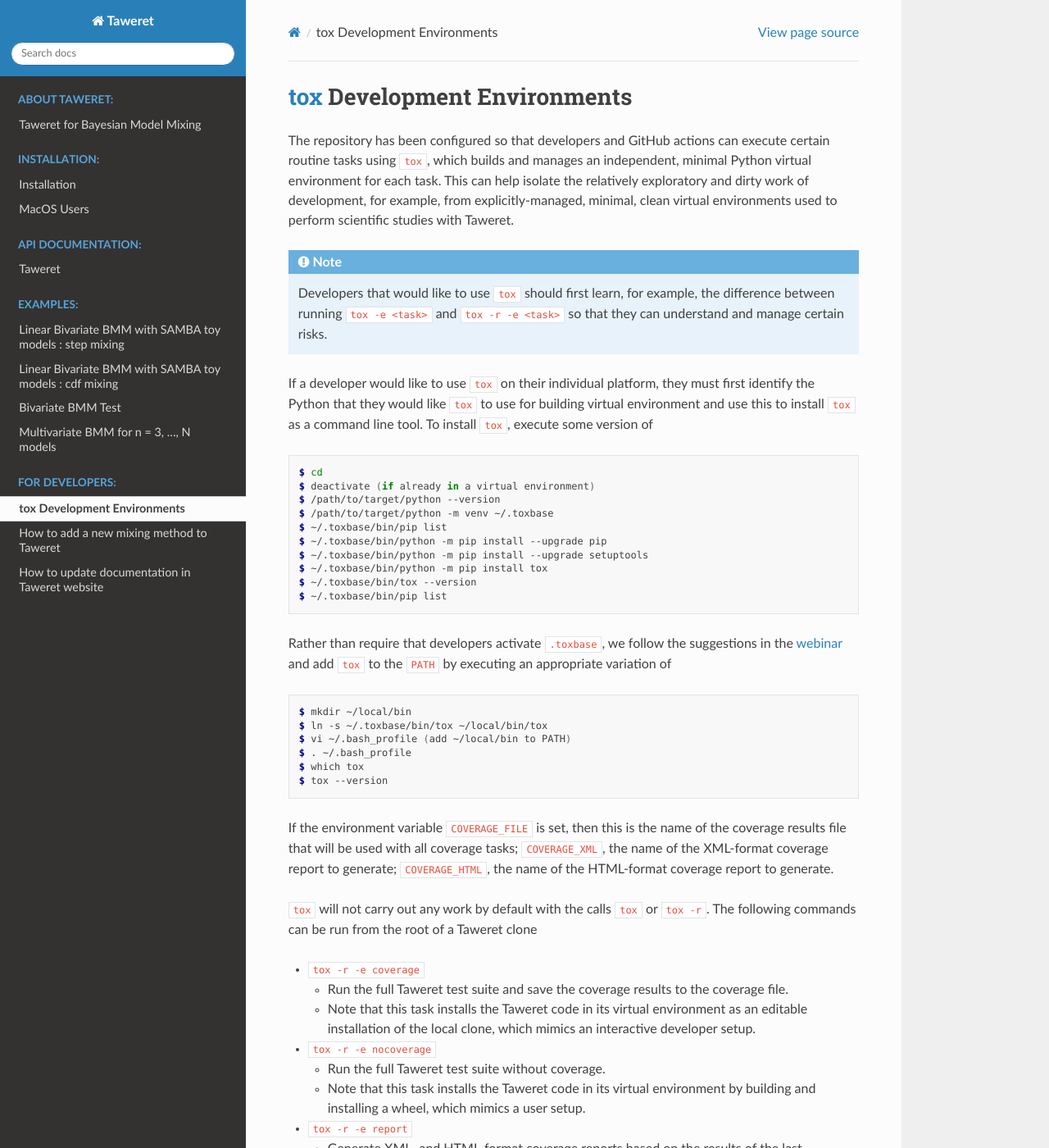
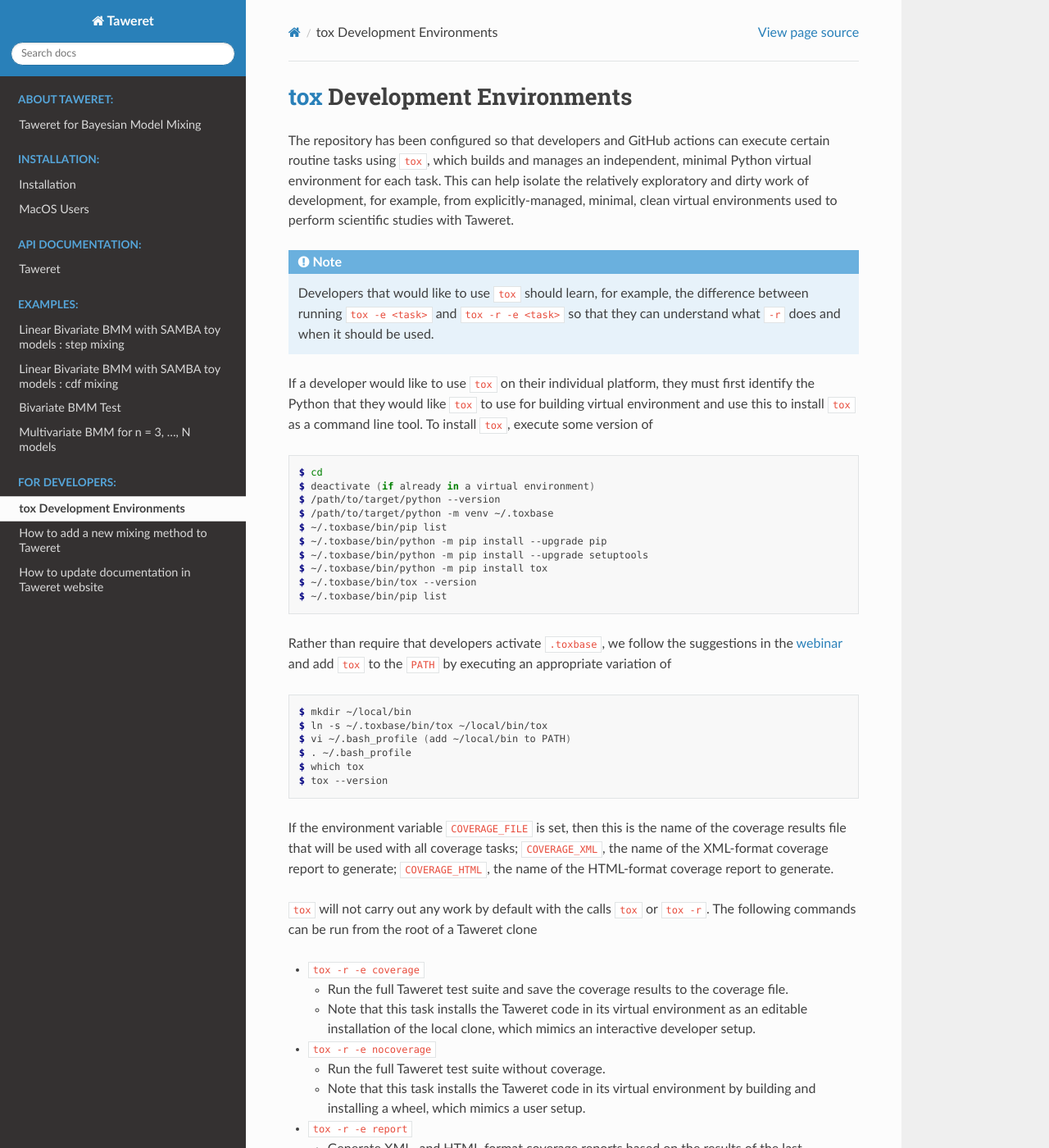
Before and after one commit to bandframework/Taweret, a Sphinx documentation site: the page built from docs/source/tox_environments.rst, in a window 1280 px wide and 1400 px high. Shown: the whole window at 82% size. Built offline with Sphinx 7.4.7 and the Read the Docs theme 2.0.0, drawn with Linux system fonts in a browser that asks for light colours; pages that are not in the unit, such as notebooks, are missing from menus; some of the changed text lies outside the part shown.

Commit message:
(Issue #85) Fix typo and improve documentation.
Rendered locally to confirm correctness.

```diff
--- a/docs/source/tox_environments.rst
+++ b/docs/source/tox_environments.rst
@@ -10,9 +10,9 @@
 scientific studies with Taweret.
 
 .. note::
-    Developers that would like to use ``tox`` should first learn, for example,
-    the difference between running ``tox -e <task>`` and ``tox -r -e <task>``
-    so that they can understand and manage certain risks.
+    Developers that would like to use ``tox`` should learn, for example, the
+    difference between running ``tox -e <task>`` and ``tox -r -e <task>`` so
+    that they can understand what ``-r`` does and when it should be used.
 
 If a developer would like to use ``tox`` on their individual platform, they
 must first identify the Python that they would like ``tox`` to use for building
```
Also changed, not shown: other parts of docs/source/tox_environments.rst (+3 -3 lines).
